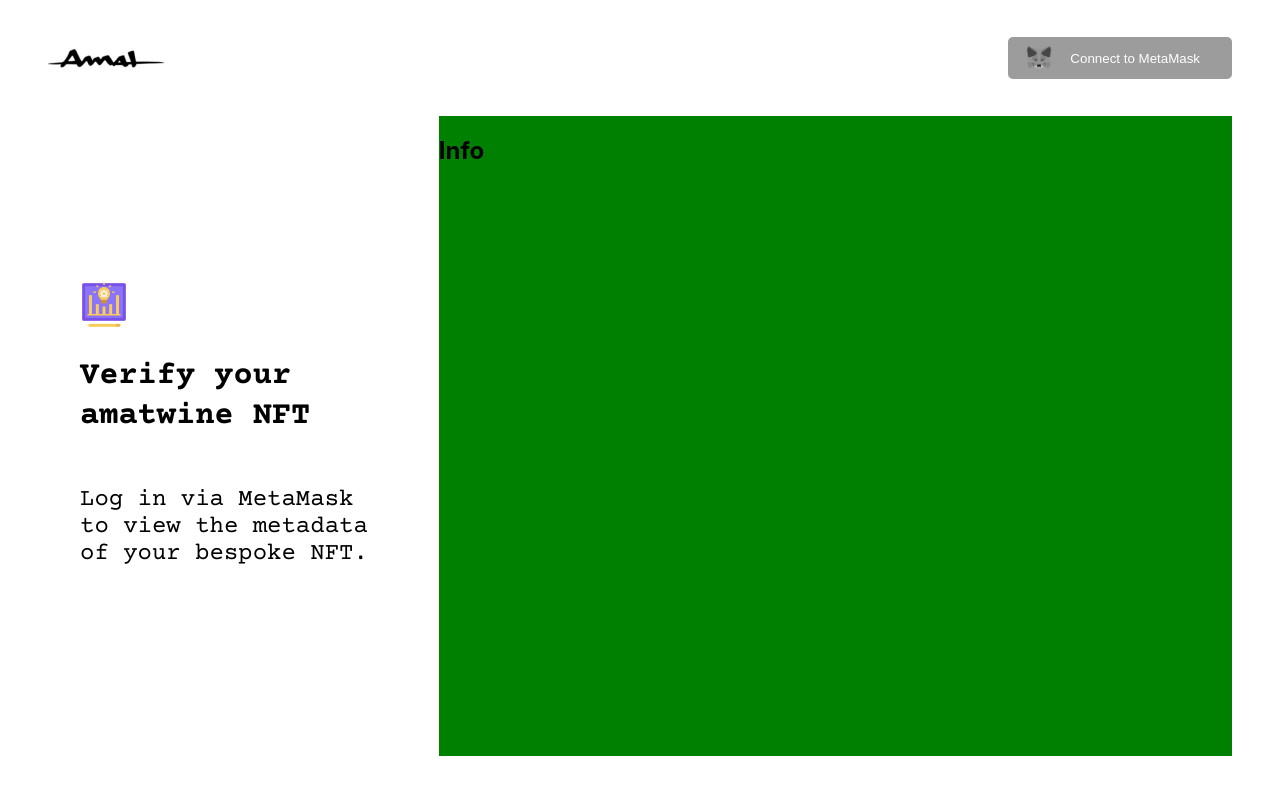
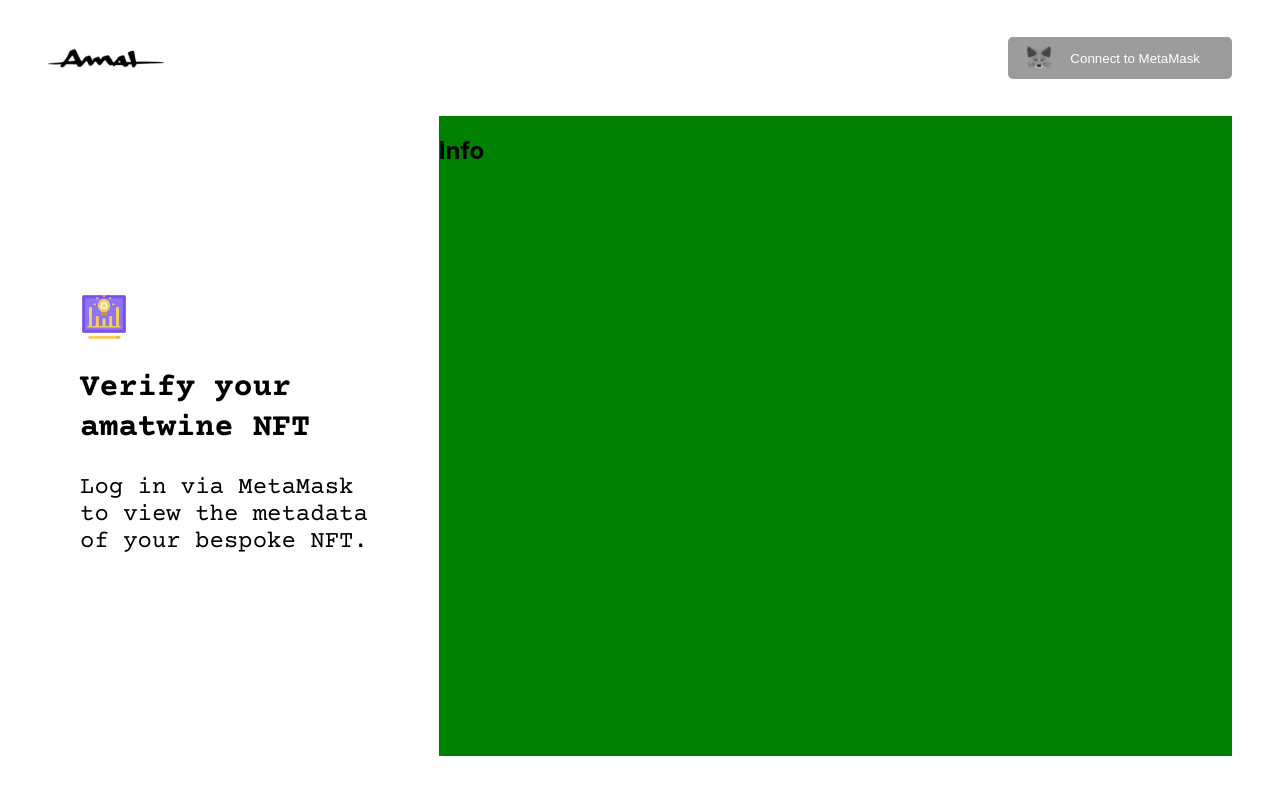
Before and after one commit to lucas-goldner/metro-validity-validifier, a Next.js app: page / in a window 1280 px wide. Shown: the top 794 px of the page. Built offline with nearby package versions, Linux system fonts and the light colour scheme.

Commit message:
fix: Align text

```diff
--- a/styles/About.module.css
+++ b/styles/About.module.css
@@ -12,7 +12,8 @@
 }
 
 #desc {
-  font-size: 1.5rem;
+  font-size: 1.2rem;
+  margin-top: 0rem;
 }
 
 @media screen and (min-width: 1024px) {
@@ -20,4 +21,8 @@
     min-width: 33%;
     padding: 0rem 0rem 0rem 2rem;
   }
+
+  #desc {
+    font-size: 1.5rem;
+  }
 }
```
